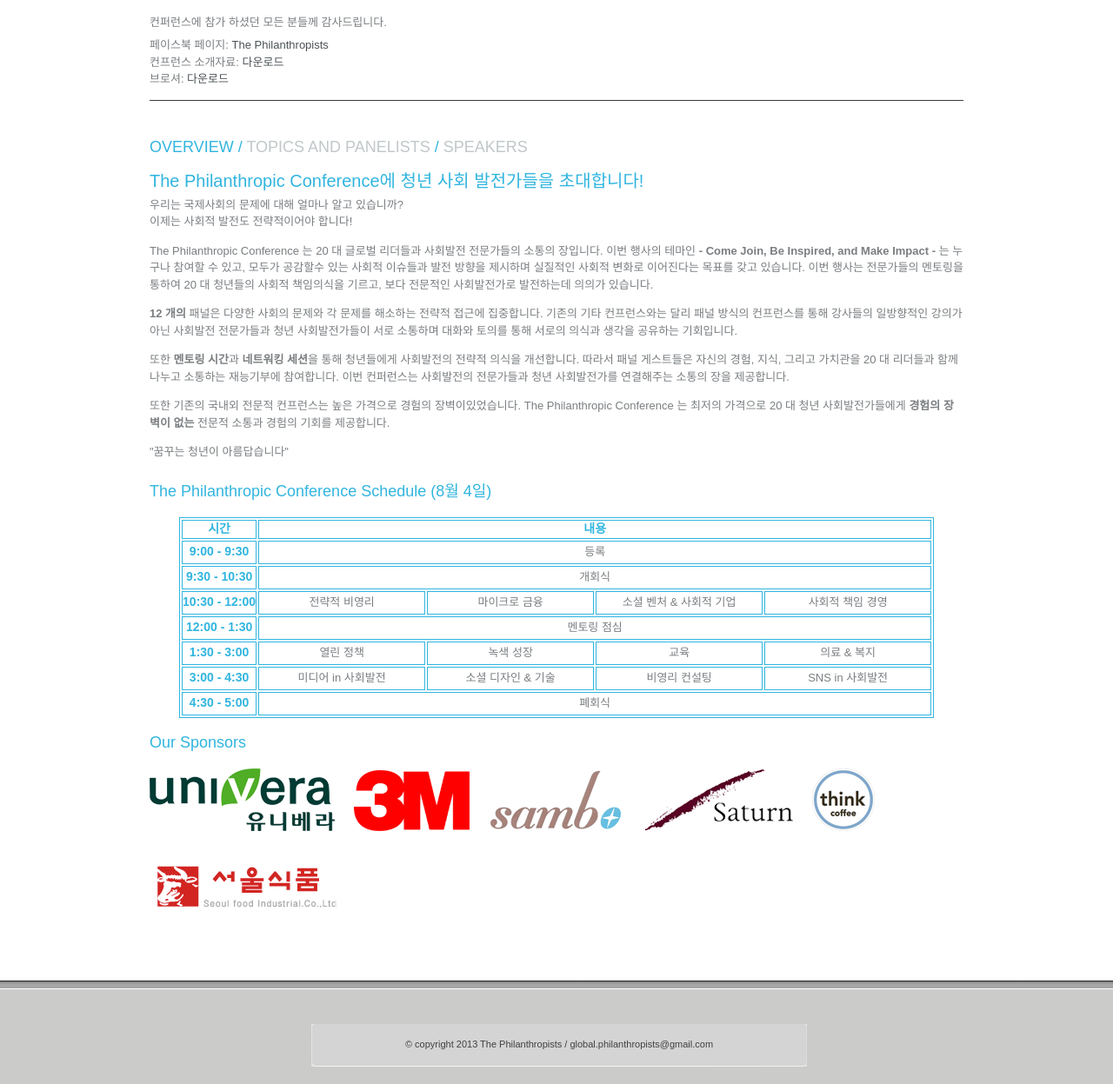
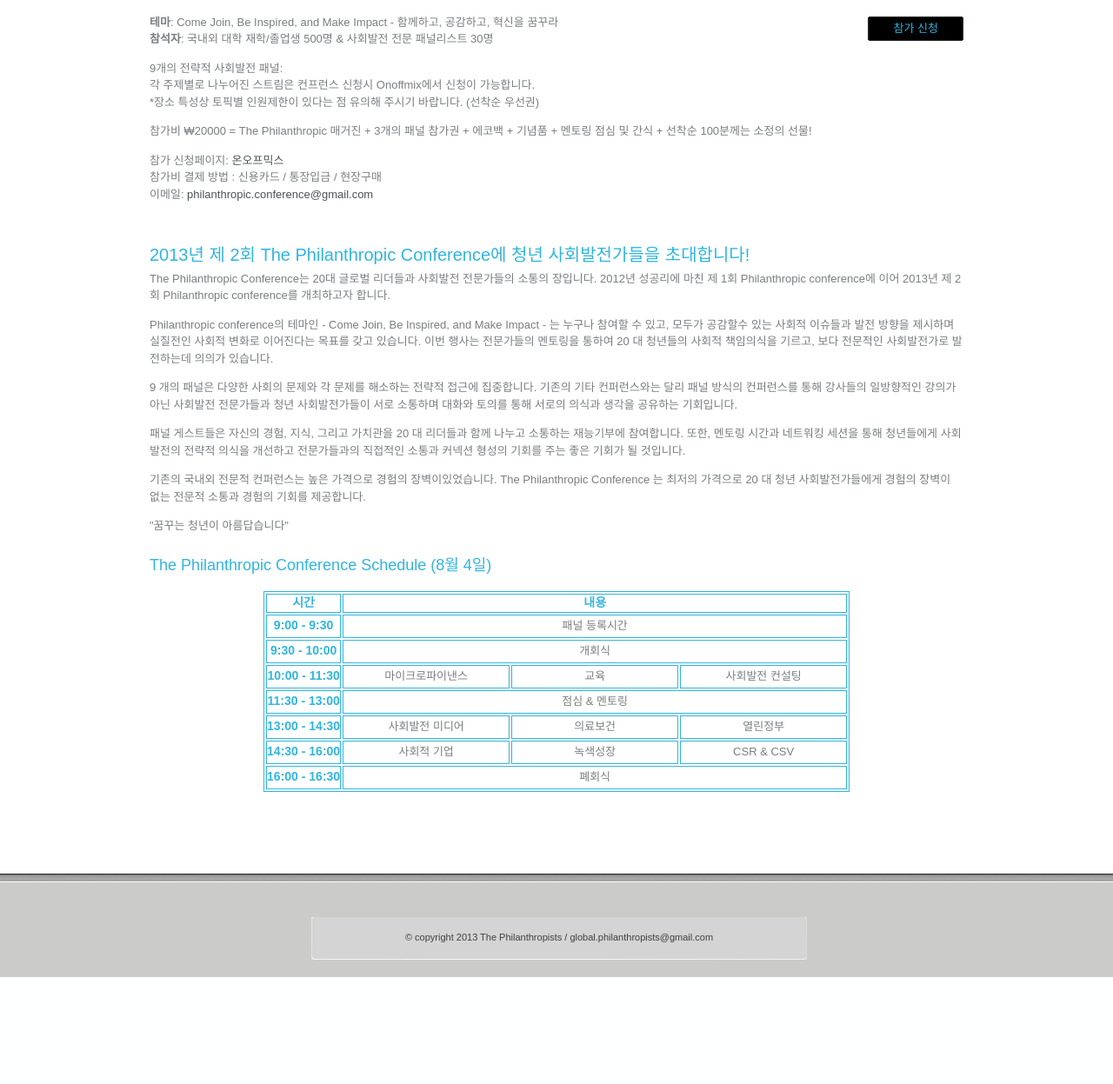
Before and after one commit to nackchoon/philanthropists, a PHP site: page /projects/conference2013/index.php in a window 1280 px wide. Shown: the part 991-2238 px from the top of the page at 87% size. After the commit the page ends 2115 px from the top, so only its background shows below. Run offline with PHP 8.4, Linux system fonts and the light colour scheme; some web fonts are replaced.

Commit message:
conference v1

```diff
--- a/projects/conference2013/index.php
+++ b/projects/conference2013/index.php
@@ -93,8 +93,8 @@
 		    <div class="border"><h1>The Philanthropic Conference 2013</h1></div>
 
 				<div class="project-meta">
-						<b>일시</b>: 8 월 4 일 토요일 오전 9:00 – 오후 5:00 <br />
-						<b>장소</b>: 코엑스 3층 Hall E
+					<b>일시</b>: 7 월 20 일 토요일 오전 9:00 – 오후 4:30 <br />
+					<b>장소</b>: SETEC
 				</div>
 
 			</div>
@@ -103,56 +103,44 @@
 
 			<div class="text-center">
 
-					<img src="/images/projects/conf2012s.jpg" alt="" class="project-image-ncj" />
+				<img src="/images/projects/conf2013/main.png" alt="" class="project-image-ncj" />
 
 			</div>
 
-
 		<div class="project-descr">
 
-				  <!-- <a href="/conference.html" class="link-button3 alignright">참가 신청</a>
+		  <a href="http://onoffmix.com/event/16752" target="_blank" class="link-button3 alignright">참가 신청</a>
 
 		  <p><b>테마</b>: Come Join, Be Inspired, and Make Impact - 함께하고, 공감하고, 혁신을 꿈꾸라<br />
-				  <b>참석자</b>:  유학생 200명 + 한국학생 200명 &amp; 패널리스트 40명</p>
+		  <b>참석자</b>:  국내외 대학 재학/졸업생 500명 &amp; 사회발전 전문 패널리스트 30명</p>
 
-				  <p><b>참가 신청서 작성후 참가비를 입금 해주시면 참가 신청이 완료됩니다.</b>(오른쪽 "참가 신청" 클릭)</p>
+		  <p>9개의 전략적 사회발전 패널: <br />
+			각 주제별로 나누어진 스트림은 컨프런스 신청시 Onoffmix에서 신청이 가능합니다.<br />
+			*장소 특성상 토픽별 인원제한이 있다는 점 유의해 주시기 바랍니다. (선착순 우선권)</p>
 
-				  <p>참가비 ₩20000 = The Philanthropic 매거진 + 스폰서 기업 사은품 + 3개의 패널 참가권 + 에코 토트백 + 멘토링 점심 + MORE!!!<br />
-				    참가비 입금: 씨티은행 151-14950-263-01 안세웅(필란트로피스트)<br />
-				    이메일: <a href="mailto:philanthropic.conference@gmail.com">philanthropic.conference@gmail.com</a><br /> -->
+			<p>참가비 ₩20000 = The Philanthropic 매거진 + 3개의 패널 참가권 + 에코백 + 기념품 + 멘토링 점심 및 간식 + 선착순 100분께는 소정의 선물!</p>
 
-				    <p>컨퍼런스에 참가 하셨던 모든 분들께 감사드립니다.</p>
-
-						페이스북 페이지: <a href="http://www.facebook.com/the.philanthropists" target="_blank">The Philanthropists</a><br />
-						컨프런스 소개자료: <a href="http://db.tt/IxV3sIPl" target="_blank">다운로드</a><br />
-						브로셔: <a href="http://db.tt/KU7tBKrz" target="_blank">다운로드</a></p>
-
-
-						<hr />
+			<p>
+				참가 신청페이지: <a href="http://onoffmix.com/event/16752" target="_blank">온오프믹스</a><br />
+				참가비 결제 방법 : 신용카드 / 통장입금 / 현장구매<br />
+		  	이메일: <a href="mailto:philanthropic.conference@gmail.com">philanthropic.conference@gmail.com</a>
+			</p>
 
 	  	<a name="content"></a>
 
 			<div class="textpage">
 
-					<div class="submenu">
-						<h1>
-							Overview /
-							<a href="/projects/conference/topics.php#content">Topics and Panelists</a> /
-							<!-- <a href="/projects/conference/panelists.php#content">Panelists</a> / -->
-							<a href="/projects/conference/mainspeaker.php#content">Speakers</a>
+				<h3>2013년 제 2회 The Philanthropic Conference에 청년 사회발전가들을 초대합니다!</h3>
 
-						</h1>
-					</div>
+				<p>The Philanthropic Conference는 20대 글로벌 리더들과 사회발전 전문가들의 소통의 장입니다. 2012년 성공리에 마친 제 1회 Philanthropic conference에 이어 2013년 제 2회 Philanthropic conference를 개최하고자 합니다.</p>
 
-					<h3>The Philanthropic Conference에 청년 사회 발전가들을 초대합니다!</h3>
+				<p>Philanthropic conference의 테마인 - Come Join, Be Inspired, and Make Impact - 는 누구나 참여할 수 있고, 모두가 공감할수 있는 사회적 이슈들과 발전 방향을 제시하며 실질전인 사회적 변화로 이어진다는 목표를 갖고 있습니다. 이번 행사는 전문가들의 멘토링을 통하여 20 대 청년들의 사회적 책임의식을 기르고, 보다 전문적인 사회발전가로 발전하는데 의의가 있습니다.</p>
 
-					<p>우리는 국제사회의 문제에 대해 얼마나 알고 있습니까?<br />
-					이제는 사회적 발전도 전략적이어야 합니다!</p>
+				<p>9 개의 패널은 다양한 사회의 문제와 각 문제를 해소하는 전략적 접근에 집중합니다. 기존의 기타 컨퍼런스와는 달리 패널 방식의 컨퍼런스를 통해 강사들의 일방향적인 강의가 아닌 사회발전 전문가들과 청년 사회발전가들이 서로 소통하며 대화와 토의를 통해 서로의 의식과 생각을 공유하는 기회입니다.</p>
 
-					<p>The Philanthropic Conference 는 20 대 글로벌 리더들과 사회발전 전문가들의 소통의 장입니다. 이번 행사의 테마인 <b>- Come Join, Be Inspired, and Make Impact -</b> 는 누구나 참여할 수 있고, 모두가 공감할수 있는 사회적 이슈들과 발전 방향을 제시하며 실질적인 사회적 변화로 이어진다는 목표를 갖고 있습니다. 이번 행사는 전문가들의 멘토링을 통하여 20 대 청년들의 사회적 책임의식을 기르고, 보다 전문적인 사회발전가로 발전하는데 의의가 있습니다.</p>
-					<p><b>12 개의</b> 패널은 다양한 사회의 문제와 각 문제를 해소하는 전략적 접근에 집중합니다. 기존의 기타 컨프런스와는 달리 패널 방식의 컨프런스를 통해 강사들의 일방향적인 강의가 아닌 사회발전 전문가들과 청년 사회발전가들이 서로 소통하며 대화와 토의를 통해 서로의 의식과 생각을 공유하는 기회입니다.</p>
-					<p>또한 <b>멘토링 시간</b>과 <b>네트워킹 세션</b>을 통해 청년들에게 사회발전의 전략적 의식을 개선합니다. 따라서 패널 게스트들은 자신의 경험, 지식, 그리고 가치관을 20 대 리더들과 함께 나누고 소통하는 재능기부에 참여합니다. 이번 컨퍼런스는 사회발전의 전문가들과 청년 사회발전가를 연결해주는 소통의 장을 제공합니다.</p>
-					<p>또한 기존의 국내외 전문적 컨프런스는 높은 가격으로 경험의 장벽이있었습니다. The Philanthropic Conference 는 최저의 가격으로 20 대 청년 사회발전가들에게 <b>경험의 장벽이 없는</b> 전문적 소통과 경험의 기회를 제공합니다.</p>
+				<p>패널 게스트들은 자신의 경험, 지식, 그리고 가치관을 20 대 리더들과 함께 나누고 소통하는 재능기부에 참여합니다. 또한, 멘토링 시간과 네트워킹 세션을 통해 청년들에게 사회발전의 전략적 의식을 개선하고 전문가들과의 직접적인 소통과 커넥션 형성의 기회를 주는 좋은 기회가 될 것입니다.</p>
+
+				<p>기존의 국내외 전문적 컨퍼런스는 높은 가격으로 경험의 장벽이있었습니다. The Philanthropic Conference 는 최저의 가격으로 20 대 청년 사회발전가들에게 경험의 장벽이 없는 전문적 소통과 경험의 기회를 제공합니다.</p>
 
 				<p>"꿈꾸는 청년이 아름답습니다"</p>
 
@@ -165,50 +153,47 @@
 				<table>
 					<tr>
 						<th>시간</th>
-							<th colspan="4">내용</th>
+						<th colspan="3">내용</th>
 					</tr>
 					<tr>
 						<th>9:00 - 9:30</th>
-							<td colspan="4">등록</td>
+						<td colspan="4">패널 등록시간</td>
 					</tr>
 					<tr>
-							<th>9:30 - 10:30</th>
-							<td colspan="4">개회식</td>
+						<th>9:30 - 10:00</th>
+						<td colspan="3">개회식</td>
 					</tr>
 					<tr>
-							<th>10:30 - 12:00</th>
-							<td>전략적 비영리</td>
-							<td>마이크로 금융</td>
-							<td>소셜 벤처 &amp; 사회적 기업</td>
-							<td>사회적 책임 경영</td>
+						<th>10:00 - 11:30</th>
+						<td>마이크로파이낸스</td>
+						<td>교육</td>
+						<td>사회발전 컨설팅</td>
 					</tr>
 					<tr>
-							<th>12:00 - 1:30</th>
-							<td colspan="4">멘토링 점심</td>
+						<th>11:30 - 13:00</th>
+						<td colspan="3">점심 &amp; 멘토링</td>
 					</tr>
 					<tr>
-							<th>1:30 - 3:00</th>
-							<td>열린 정책</td>
-							<td>녹색 성장</td>
-							<td>교육</td>
-							<td>의료 &amp; 복지</td>
+						<th>13:00 - 14:30</th>
+						<td>사회발전 미디어</td>
+						<td>의료보건</td>
+						<td>열린정부</td>
 					</tr>
 					<tr>
-							<th>3:00 - 4:30</th>
-							<td>미디어 in 사회발전</td>
-							<td>소셜 디자인 &amp; 기술</td>
-							<td>비영리 컨설팅</td>
-							<td>SNS in 사회발전</td>
+						<th>14:30 - 16:00</th>
+						<td>사회적 기업</td>
+						<td>녹색성장</td>
+						<td>CSR &amp; CSV</td>
 					</tr>
 					<tr>
-							<th>4:30 - 5:00</th>
-							<td colspan="4">폐회식</td>
+						<th>16:00 - 16:30</th>
+						<td colspan="3">폐회식</td>
 					</tr>
 				</table>
 
 				<br />
 
-					<h4>Our Sponsors</h4>
+				<!-- <h4>Our Sponsors</h4>
 									<br />
 
 									<a href="../conference/kr.univera.com" target="_blank"><img src="/images/projects/conf2012/sponsor/univera.png" alt="" /></a>
@@ -231,12 +216,7 @@
 
 									<br /> <br />
 
-					<a href="http://www.seoul-food.co.kr" target="_blank"><img src="/images/projects/conf2012/sponsor/seoul.png" alt="" /></a>
-
-
-
-
-
+									<a href="http://www.seoul-food.co.kr" target="_blank"><img src="/images/projects/conf2012/sponsor/seoul.png" alt="" /></a> -->
 
 				</div>
 
```
Also changed, not shown: 1 other file. Lines whose indentation alone changed are shown as unchanged.
